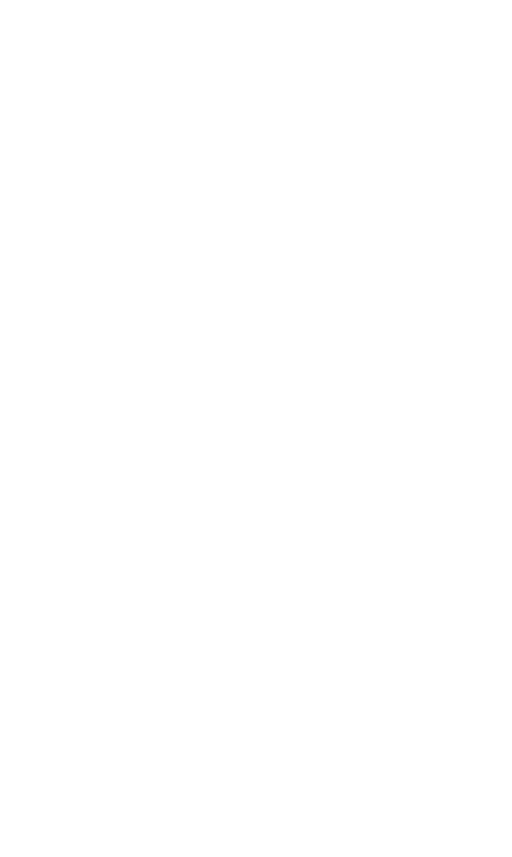
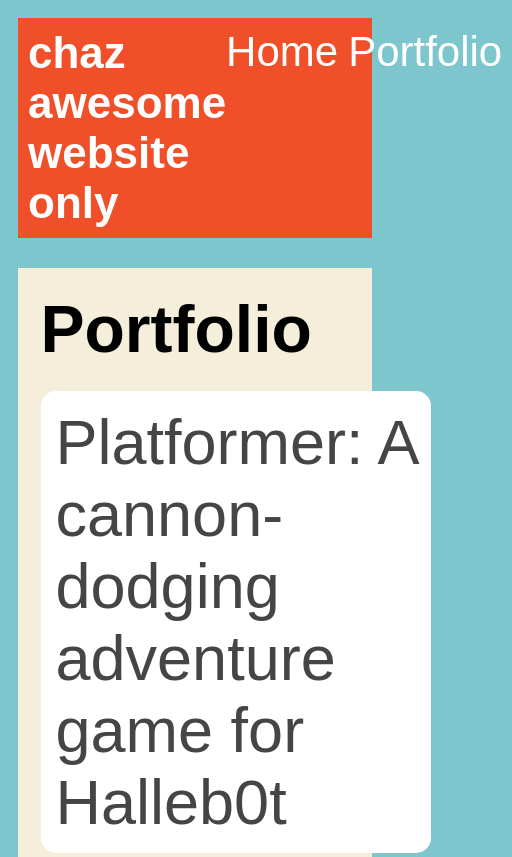
Before and after one commit to chazb670/chazb670.github.io, a plain HTML site: page portfolio.html in a window 390 px wide. Shown: the top 857 px of the page, 512 px wide, since content can reach past the window. Drawn offline with Linux system fonts and the light colour scheme.

Commit message:
portfolio

```diff
--- a/portfolio.html
+++ b/portfolio.html
@@ -0,0 +1,46 @@
+<!DOCTYPE html>
+<html>
+  <head>
+    <title>chaz awesome website only</title>
+    <link rel="stylesheet" href="style.css" />
+</head>
+
+  <body>
+    <!-- All content goes here -->
+    <div id="all-contents">
+         <nav>
+        <h1>chaz awesome website only</h1>
+        <ul id="nav-ul">
+         <a href="index.html">Home</a>
+         </li>
+         <li class="nav-li">
+          <a href="portfolio.html">Portfolio</a>
+
+        </li>
+
+        </ul>
+
+        </nav>
+
+        <main>
+         <div class="content">
+         <h1>Portfolio</h1>
+        <ul id="portfolio">
+        <li>
+        <a href="fsd-projects/platformer/">Platformer: A cannon-dodging adventure game for Halleb0t</a>
+          </li>
+          <li>
+             <a href="fsd-projects/bouncing-box/">Bouncing Box: A fun introduction to web game development</a>
+          </li>
+          <li>
+           <a href="fsd-projects/circularity/">Circularity: A poetic motion experiment with circles</a>
+          </li>
+
+        </ul>
+
+        </div>
+
+        </main>
+
+  </body>
+</html>
--- a/style.css
+++ b/style.css
@@ -76,3 +76,77 @@
 h2, h3 {
     margin: 0px;
 }
+/* Portfolio styles */
+.content h1 {
+  color: black;
+}
+
+#portfolio {
+  list-style-type: none;
+  padding-left: 0;
+}
+
+#portfolio li {
+  background: #fff;
+  padding: 10px;
+  border-radius: 10px;
+  margin-bottom: 10px;
+}
+
+#portfolio li:hover {
+  background: #eee;
+}
+
+#portfolio a {
+  text-decoration: none;
+  color: #454545;
+}
+/* responsive web design */
+@media screen and (min-width: 120px) and (max-width: 1080px) {
+  main {
+    height: 100ch;
+    zoom: 1.5;
+    display: grid;
+  }
+
+  h1 {
+    font-size: 44px;
+  }
+
+  h2 {
+    font-size: 42px;
+  }
+
+  h3 {
+    font-size: 36px;
+  }
+
+  #all-contents {
+    height: 100ch;
+    margin: none;
+  }
+
+  a {
+    font-size: 42px;
+  }
+
+  .sidebar {
+    margin-right: 0px;
+    justify-content: center;
+    align-items: center;
+  }
+
+  .sidebar-img {
+    width: 100%;
+  }
+
+  p,
+  li {
+    font-size: 24px;
+  }
+
+  .content {
+    align-content: center;
+    justify-content: center;
+  }
+}
```
